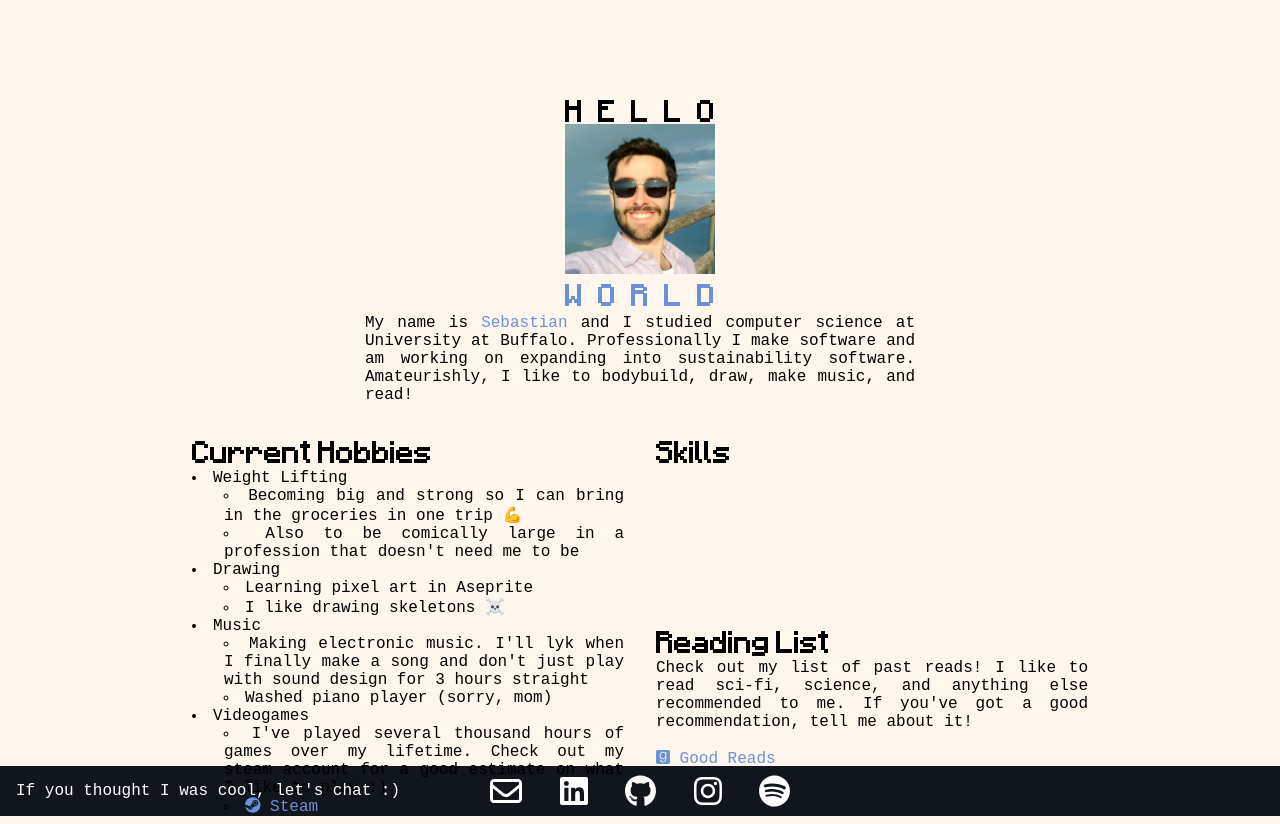
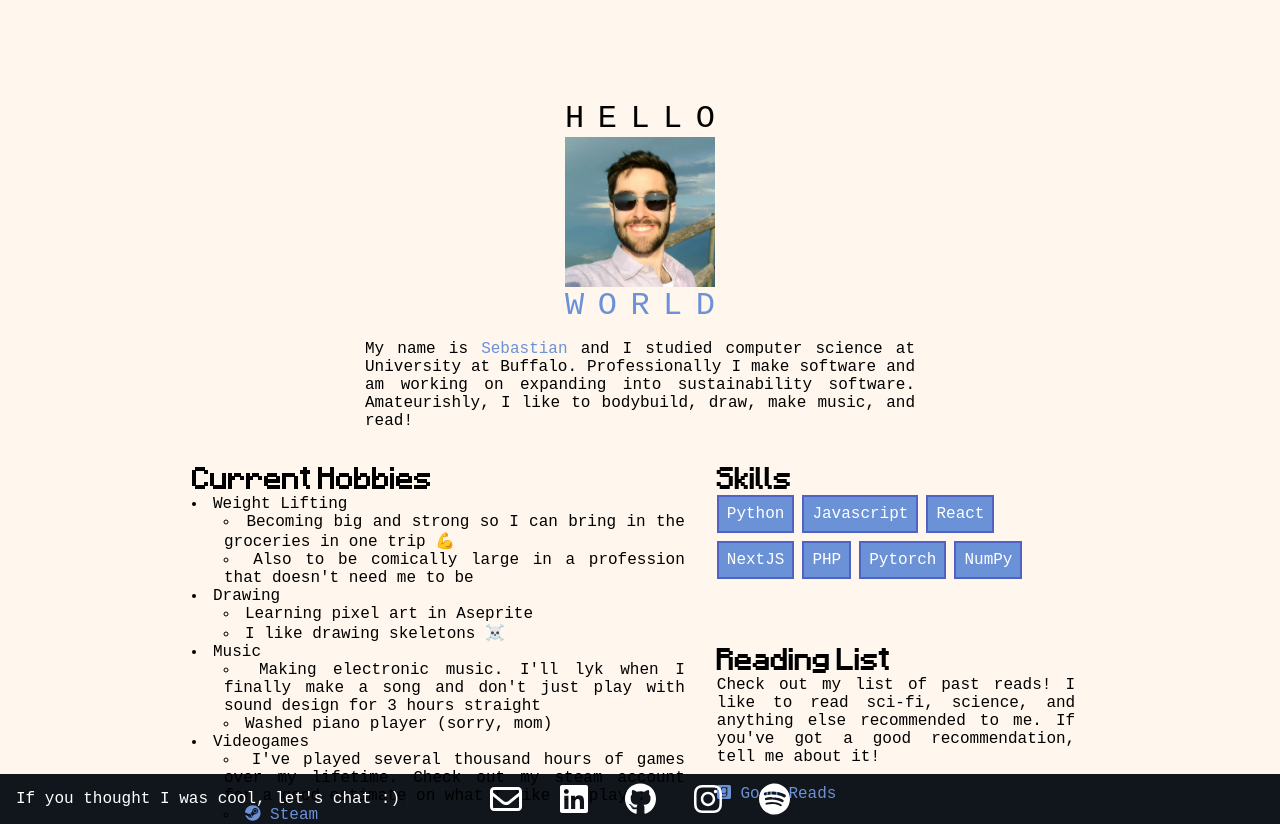
Before and after one commit to srcalo/srcalo.github.io, a Next.js app: page / in a window 1280 px wide. Built offline with nearby package versions, Linux system fonts and the light colour scheme.

Commit message:
Completed skill list

```diff
--- a/src/app/layout.tsx
+++ b/src/app/layout.tsx
@@ -14,8 +14,6 @@ export const metadata: Metadata = {
 };
 
 export default function RootLayout({ children }: Readonly<{ children: React.ReactNode }>) {
-	console.log("Why are you looking in here? Are you a nerd like me?");
-
 	return (
 		<html lang="en">
 			<body>
--- a/src/app/page.tsx
+++ b/src/app/page.tsx
@@ -3,6 +3,8 @@ import styles from "./styles/home.module.scss";
 import TextLink from "./util/link";
 import { FontAwesomeIcon } from "@fortawesome/react-fontawesome";
 import { faGoodreads, faSteam } from "@fortawesome/free-brands-svg-icons";
+
+import SkillsList from "./util/skillsList";
 
 export default function Home() {
 	return (
@@ -10,21 +12,21 @@ export default function Home() {
 			<div className="wrapper">
 				<section className={styles.titleWrapper}>
 					<div className={styles.imageContainer}>
-						<h1 title="HELLO">
+						<div title="HELLO">
 							<span>H</span>
 							<span>E</span>
 							<span>L</span>
 							<span>L</span>
 							<span>O</span>
-						</h1>
+						</div>
 						<Image src="/images/pfp_calo-somoza_sebastian.jpg" alt="Sebastian Profile Photo" width={150} height={150} />
-						<h1 className="primary" title="WORLD">
+						<div className="primary" title="WORLD">
 							<span>W</span>
 							<span>O</span>
 							<span>R</span>
 							<span>L</span>
 							<span>D</span>
-						</h1>
+						</div>
 					</div>
 					<p>
 						My name is <span className="primary">Sebastian</span> and I studied computer science at University at Buffalo. Professionally I make software and am working on expanding into
@@ -71,7 +73,7 @@ export default function Home() {
 					</div>
 					<div className={styles.skillsWrapper}>
 						<h2>Skills</h2>
-						{/* <SkillsList /> */}
+						<SkillsList />
 					</div>
 					<div className={styles.readingListWrapper}>
 						<h2>Reading List</h2>
--- a/src/app/styles/globals.scss
+++ b/src/app/styles/globals.scss
@@ -11,6 +11,7 @@
 	--background-color: #fff6ed;
 	--primary-color: #6b91d6;
 	--text-color: #000000;
+	--stroke-color: #5062c3;
 }
 
 * {
--- a/src/app/styles/home.module.scss
+++ b/src/app/styles/home.module.scss
@@ -10,16 +10,11 @@
 		flex-direction: column;
 		align-items: center;
 
-		h1 {
+		div {
 			display: flex;
 			width: 150px;
 			justify-content: space-between;
-			line-height: 1;
-			margin-bottom: -10px;
-		}
-
-		img {
-			margin: 10px 0;
+			font-size: 2em;
 		}
 	}
 
@@ -30,7 +25,7 @@
 
 .contentWrapper {
 	display: grid;
-	grid-template-columns: 1fr 1fr;
+	grid-template-columns: 55% 40%;
 	grid-template-rows: 1fr 1fr;
 	column-gap: 2em;
 	text-align: justify;
@@ -40,3 +35,15 @@
 		grid-row-end: span 2;
 	}
 }
+
+.skillList {
+	.item {
+		display: inline-block;
+		padding: 0.5em;
+		margin-right: 0.5em;
+		margin-bottom: 0.5em;
+		border: 2px solid var(--stroke-color);
+		background-color: var(--primary-color);
+		color: white;
+	}
+}
--- /dev/null
+++ b/src/app/util/skillsList.tsx
@@ -0,0 +1,12 @@
+import sk from "../styles/home.module.scss";
+
+const skills: string[] = ["Python", "Javascript", "React", "NextJS", "PHP", "Pytorch", "NumPy"];
+const listItems = skills.map((skill, i) => (
+	<div key={String(i)} className={sk.item}>
+		{skill}
+	</div>
+));
+
+export default function SkillsList() {
+	return <div className={sk.skillList}>{listItems}</div>;
+}
```
